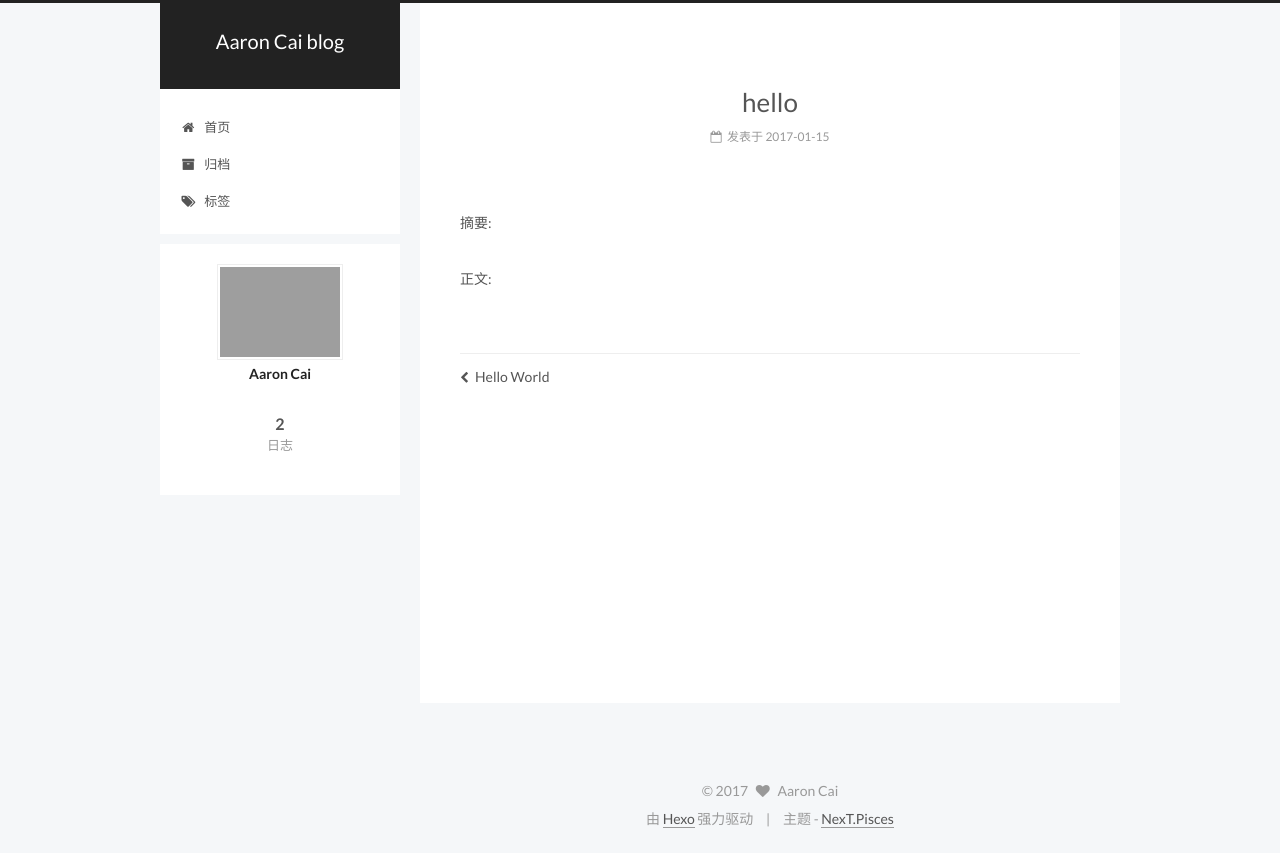
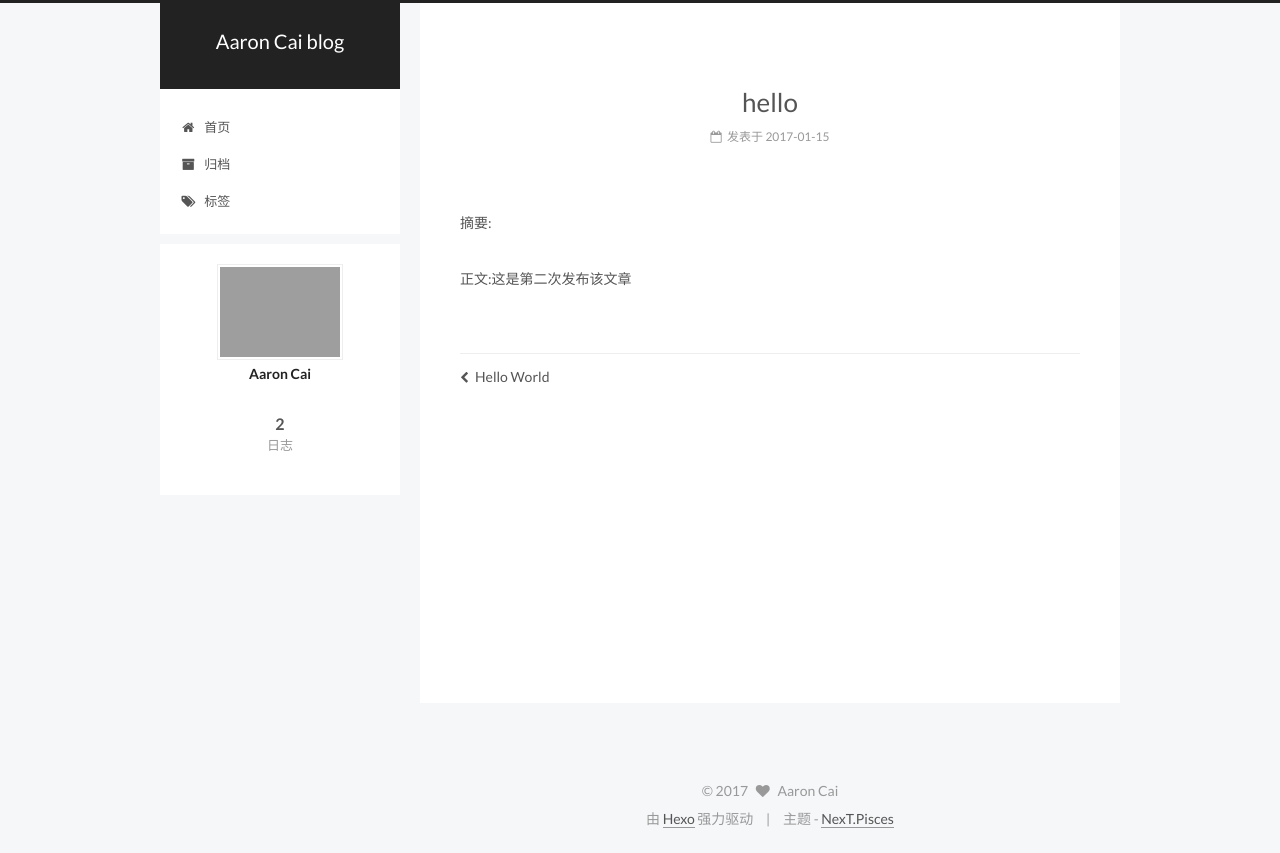
Before and after one commit to cncp20/cncp20.github.io, a plain HTML site: page 2017/01/15/hello/index.html in a window 1280 px wide. Drawn offline with Linux system fonts and the light colour scheme; grey boxes are pictures that could not be loaded.

Commit message:
Site updated: 2017-01-16 19:25:59

```diff
--- a/2017/01/15/hello/index.html
+++ b/2017/01/15/hello/index.html
@@ -90,7 +90,7 @@
 <meta property="og:url" content="http://yoursite.com/2017/01/15/hello/index.html">
 <meta property="og:site_name" content="Aaron Cai blog">
 <meta property="og:description" content="摘要:">
-<meta property="og:updated_time" content="2017-01-15T08:54:42.867Z">
+<meta property="og:updated_time" content="2017-01-16T11:22:44.258Z">
 <meta name="twitter:card" content="summary">
 <meta name="twitter:title" content="hello">
 <meta name="twitter:description" content="摘要:">
@@ -315,7 +315,7 @@
 
 
 
-        <p>摘要:<br><a id="more"></a><br>正文:</p>
+        <p>摘要:<br><a id="more"></a><br>正文:这是第二次发布该文章</p>
 
 
     </div>
```
